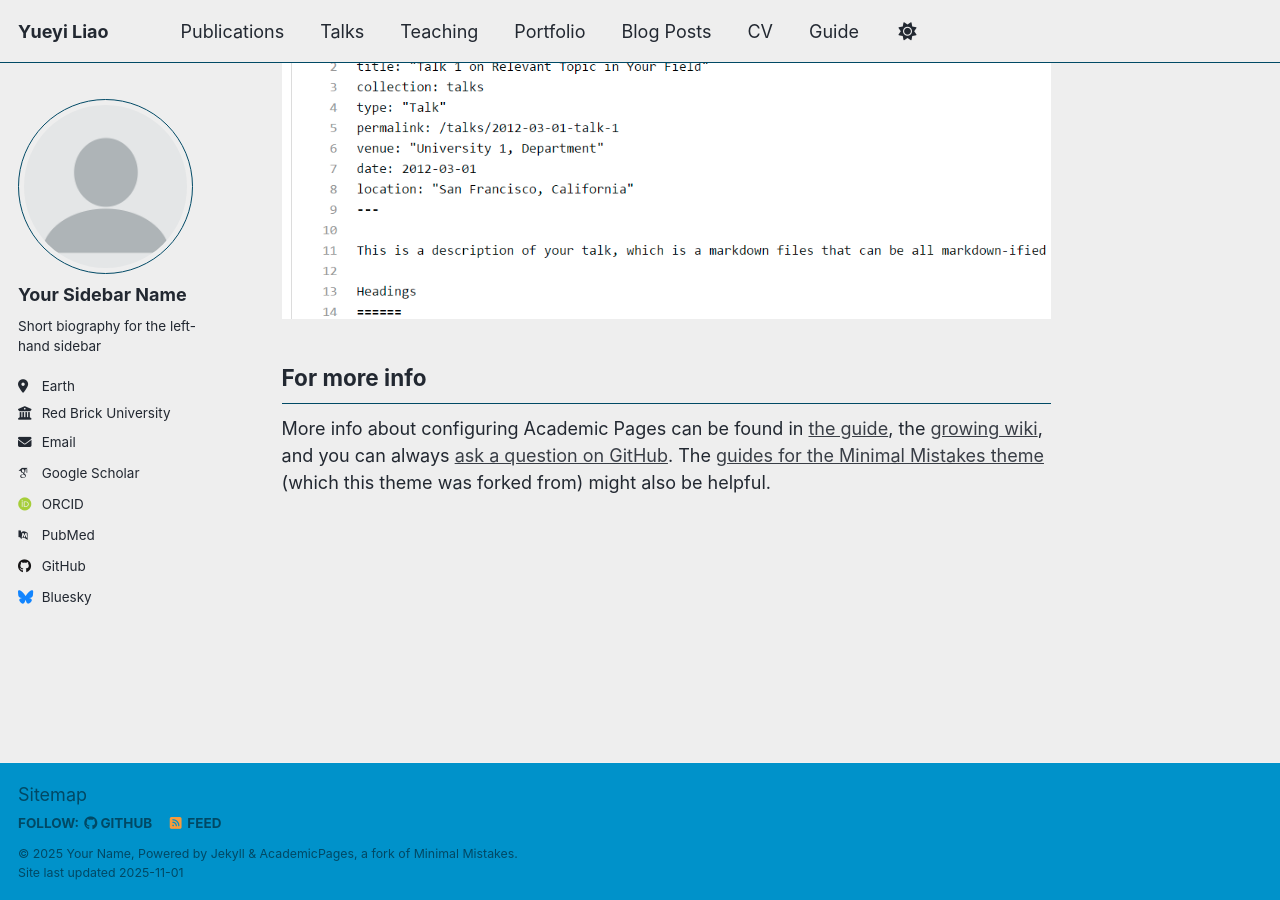
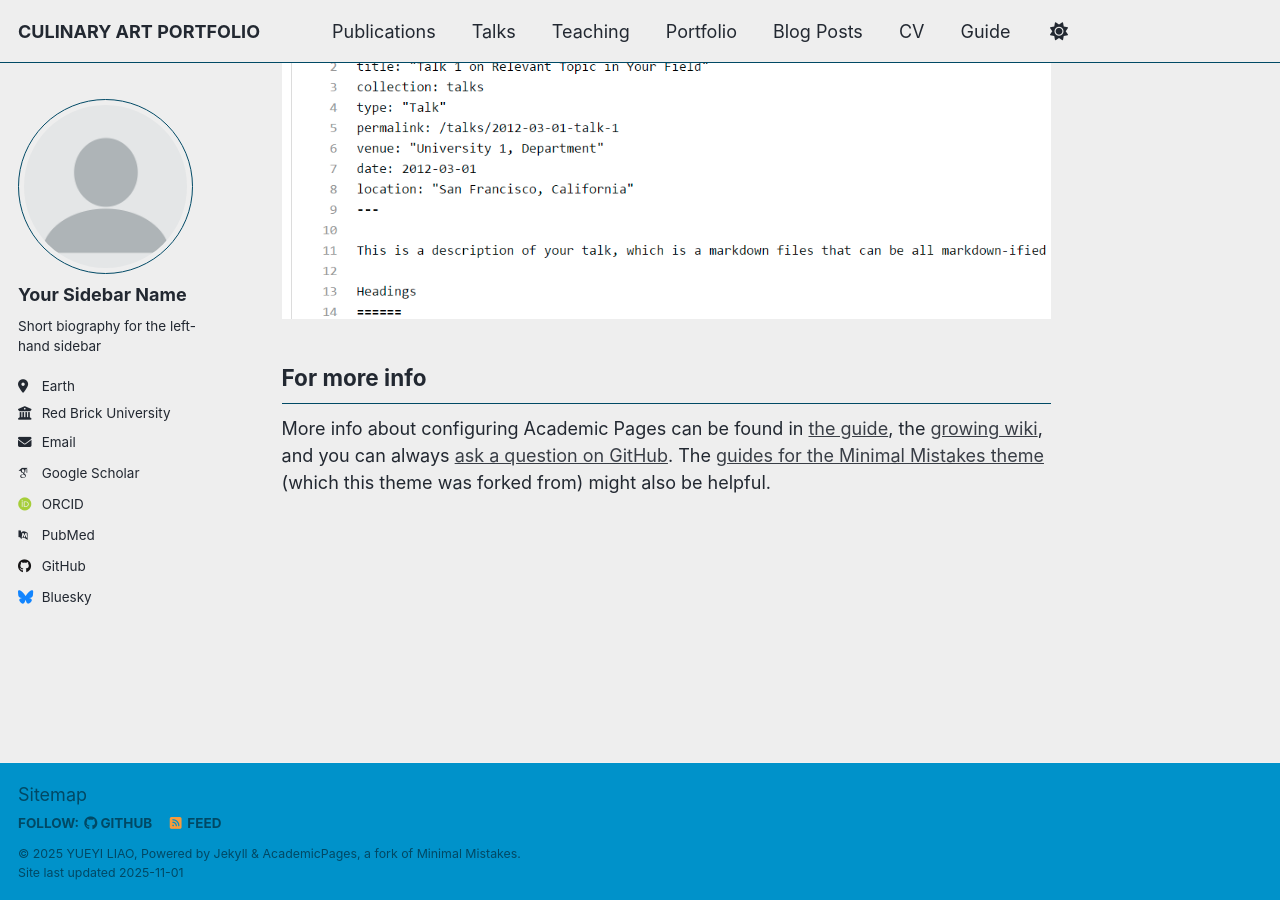
Before and after one commit to yueyiliao/yueyi_liao_portfolio.github.io, a Jekyll site: the page built from _pages/about.md, in a window 1280 px wide and 900 px high, scrolled down 2880 px. Built offline with Jekyll 4.4.1, drawn with Linux system fonts in a browser that asks for light colours; some web fonts are replaced; a script that is not in the unit is left out.

Commit message:
Update _config.yml

```diff
--- a/_config.yml
+++ b/_config.yml
@@ -9,9 +9,9 @@
 # Basic Site Settings
 locale                   : "en-US"
 site_theme               : "air" # Currently available options are "default", "air"
-title                    : "Yueyi Liao"
+title                    : "CULINARY ART PORTFOLIO"
 title_separator          : "-"
-name                     : &name "Your Name"
+name                     : &name "YUEYI LIAO"
 description              : &description "Your Name's academic portfolio"   # Update this with a general description of your site, this is the default if not overridden by a page
 url                      : https://academicpages.github.io # The base hostname & protocol for your site e.g. "https://[your GitHub username].github.io",
                                                            # or if you already have some other page hosted on Github then use "https://[your GitHub username].github.io/[Your Repo Name]"
```
